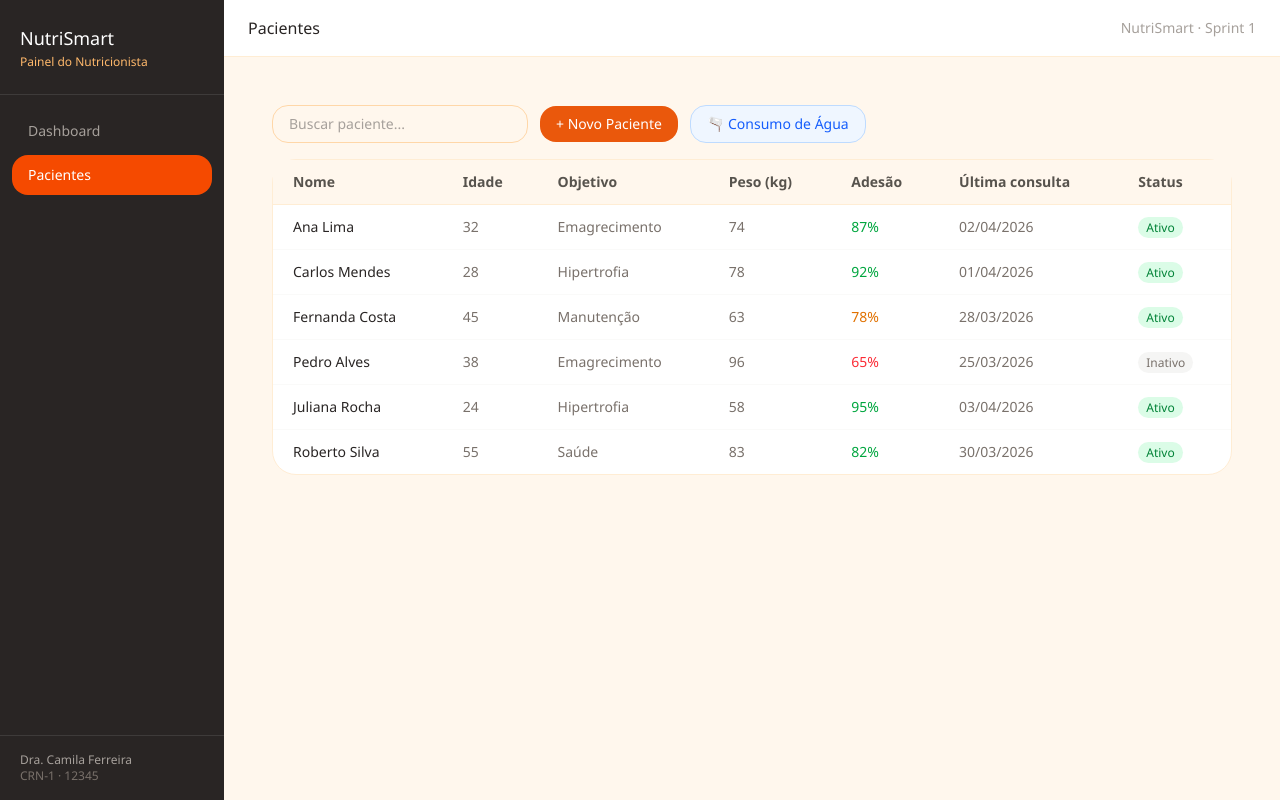
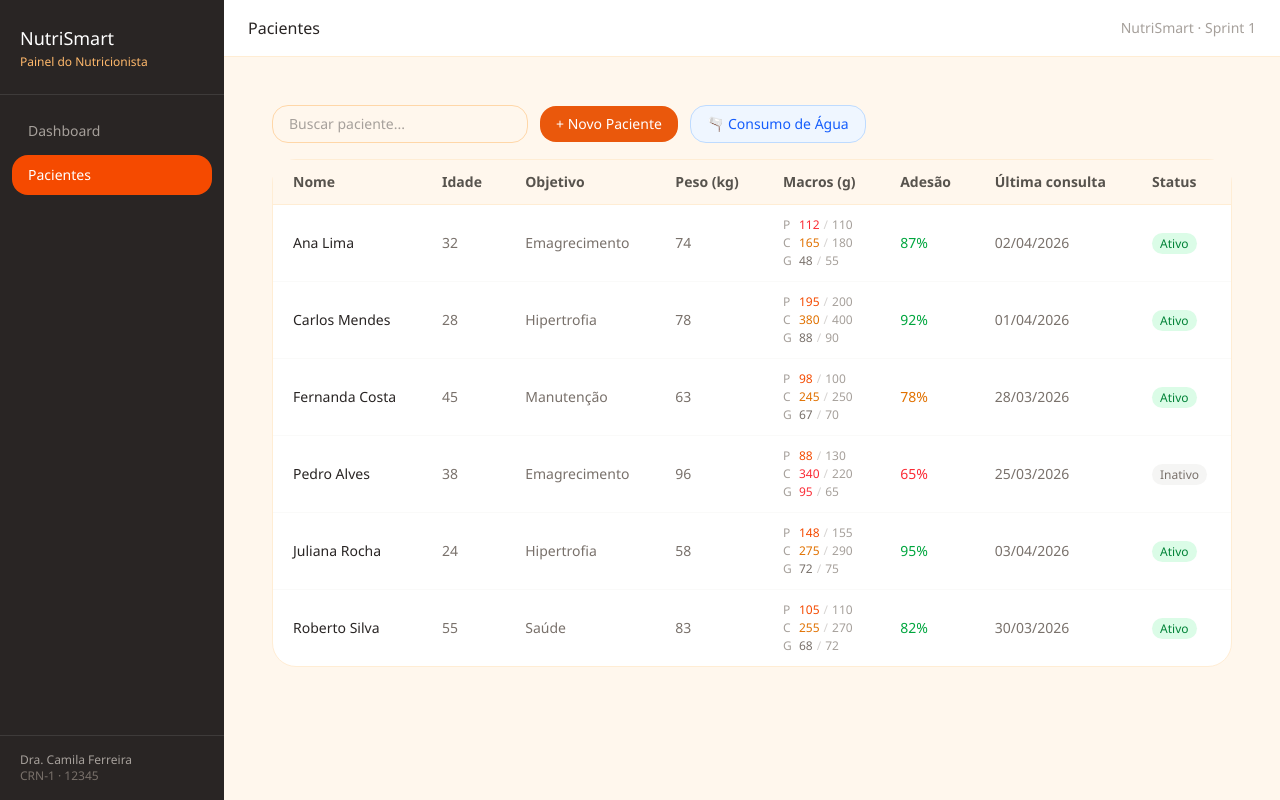
Before and after one commit to vitorbanuth/pi-web-frontend, a React (Vite) app: page / in a window 1280 px wide. Both pictures are taken after a click on the button "Pacientes". Built offline with nearby package versions, Linux system fonts and the light colour scheme.

Commit message:
Sprint 2: add macros column (protein/carbs/fat actual/target) to patients table

```diff
--- a/src/pages/PatientList.jsx
+++ b/src/pages/PatientList.jsx
@@ -178,6 +178,7 @@ function PatientList({ onSelectPatient }) {
               <th className="text-left px-5 py-3 text-stone-600 font-medium">Idade</th>
               <th className="text-left px-5 py-3 text-stone-600 font-medium">Objetivo</th>
               <th className="text-left px-5 py-3 text-stone-600 font-medium">Peso (kg)</th>
+              <th className="text-left px-5 py-3 text-stone-600 font-medium">Macros (g)</th>
               <th className="text-left px-5 py-3 text-stone-600 font-medium">Adesão</th>
               <th className="text-left px-5 py-3 text-stone-600 font-medium">Última consulta</th>
               <th className="text-left px-5 py-3 text-stone-600 font-medium">Status</th>
@@ -194,6 +195,24 @@ function PatientList({ onSelectPatient }) {
                 <td className="px-5 py-3 text-stone-500">{p.age}</td>
                 <td className="px-5 py-3 text-stone-500">{p.goal}</td>
                 <td className="px-5 py-3 text-stone-500">{p.weight}</td>
+                <td className="px-5 py-3">
+                  {p.macros ? (
+                    <div className="text-xs space-y-0.5">
+                      {[
+                        { label: 'P', m: p.macros.protein, color: 'text-orange-600' },
+                        { label: 'C', m: p.macros.carbs,   color: 'text-amber-600'  },
+                        { label: 'G', m: p.macros.fat,     color: 'text-stone-500'  },
+                      ].map(({ label, m, color }) => (
+                        <div key={label} className="flex items-center gap-1">
+                          <span className="text-stone-400 w-3">{label}</span>
+                          <span className={`font-medium ${m.actual > m.target ? 'text-red-500' : color}`}>{m.actual}</span>
+                          <span className="text-stone-300">/</span>
+                          <span className="text-stone-400">{m.target}</span>
+                        </div>
+                      ))}
+                    </div>
+                  ) : <span className="text-stone-300">—</span>}
+                </td>
                 <td className="px-5 py-3">
                   <span className={`font-medium ${p.compliance >= 80 ? 'text-green-600' : p.compliance >= 70 ? 'text-amber-600' : 'text-red-500'}`}>
                     {p.compliance}%
--- a/src/utils/mockData.js
+++ b/src/utils/mockData.js
@@ -1,10 +1,12 @@
 export const patients = [
-  { id: 1, name: 'Ana Lima',       age: 32, goal: 'Emagrecimento', weight: 74, compliance: 87, lastVisit: '02/04/2026', status: 'Ativo',   water: 1500, waterGoal: 2000 },
-  { id: 2, name: 'Carlos Mendes',  age: 28, goal: 'Hipertrofia',   weight: 78, compliance: 92, lastVisit: '01/04/2026', status: 'Ativo',   water: 2500, waterGoal: 3000 },
-  { id: 3, name: 'Fernanda Costa', age: 45, goal: 'Manutenção',    weight: 63, compliance: 78, lastVisit: '28/03/2026', status: 'Ativo',   water: 1250, waterGoal: 2000 },
-  { id: 4, name: 'Pedro Alves',    age: 38, goal: 'Emagrecimento', weight: 96, compliance: 65, lastVisit: '25/03/2026', status: 'Inativo', water: 750,  waterGoal: 2500 },
-  { id: 5, name: 'Juliana Rocha',  age: 24, goal: 'Hipertrofia',   weight: 58, compliance: 95, lastVisit: '03/04/2026', status: 'Ativo',   water: 2000, waterGoal: 2500 },
-  { id: 6, name: 'Roberto Silva',  age: 55, goal: 'Saúde',         weight: 83, compliance: 82, lastVisit: '30/03/2026', status: 'Ativo',   water: 1750, waterGoal: 2000 },
+  // Macros reference (DRI/WHO): protein 1.0-2.0g/kg, carbs 45-65% kcal, fat 20-35% kcal
+  // F ~2000kcal/day | M ~2500kcal/day — adjusted per goal (emagrecimento↓carbs, hipertrofia↑protein+carbs)
+  { id: 1, name: 'Ana Lima',       age: 32, goal: 'Emagrecimento', weight: 74, compliance: 87, lastVisit: '02/04/2026', status: 'Ativo',   water: 1500, waterGoal: 2000, macros: { protein: { actual: 112, target: 110 }, carbs: { actual: 165, target: 180 }, fat: { actual: 48, target: 55 } } },
+  { id: 2, name: 'Carlos Mendes',  age: 28, goal: 'Hipertrofia',   weight: 78, compliance: 92, lastVisit: '01/04/2026', status: 'Ativo',   water: 2500, waterGoal: 3000, macros: { protein: { actual: 195, target: 200 }, carbs: { actual: 380, target: 400 }, fat: { actual: 88, target: 90  } } },
+  { id: 3, name: 'Fernanda Costa', age: 45, goal: 'Manutenção',    weight: 63, compliance: 78, lastVisit: '28/03/2026', status: 'Ativo',   water: 1250, waterGoal: 2000, macros: { protein: { actual: 98,  target: 100 }, carbs: { actual: 245, target: 250 }, fat: { actual: 67, target: 70  } } },
+  { id: 4, name: 'Pedro Alves',    age: 38, goal: 'Emagrecimento', weight: 96, compliance: 65, lastVisit: '25/03/2026', status: 'Inativo', water: 750,  waterGoal: 2500, macros: { protein: { actual: 88,  target: 130 }, carbs: { actual: 340, target: 220 }, fat: { actual: 95, target: 65  } } },
+  { id: 5, name: 'Juliana Rocha',  age: 24, goal: 'Hipertrofia',   weight: 58, compliance: 95, lastVisit: '03/04/2026', status: 'Ativo',   water: 2000, waterGoal: 2500, macros: { protein: { actual: 148, target: 155 }, carbs: { actual: 275, target: 290 }, fat: { actual: 72, target: 75  } } },
+  { id: 6, name: 'Roberto Silva',  age: 55, goal: 'Saúde',         weight: 83, compliance: 82, lastVisit: '30/03/2026', status: 'Ativo',   water: 1750, waterGoal: 2000, macros: { protein: { actual: 105, target: 110 }, carbs: { actual: 255, target: 270 }, fat: { actual: 68, target: 72  } } },
 ]
 
 export const patientDetails = {
```
